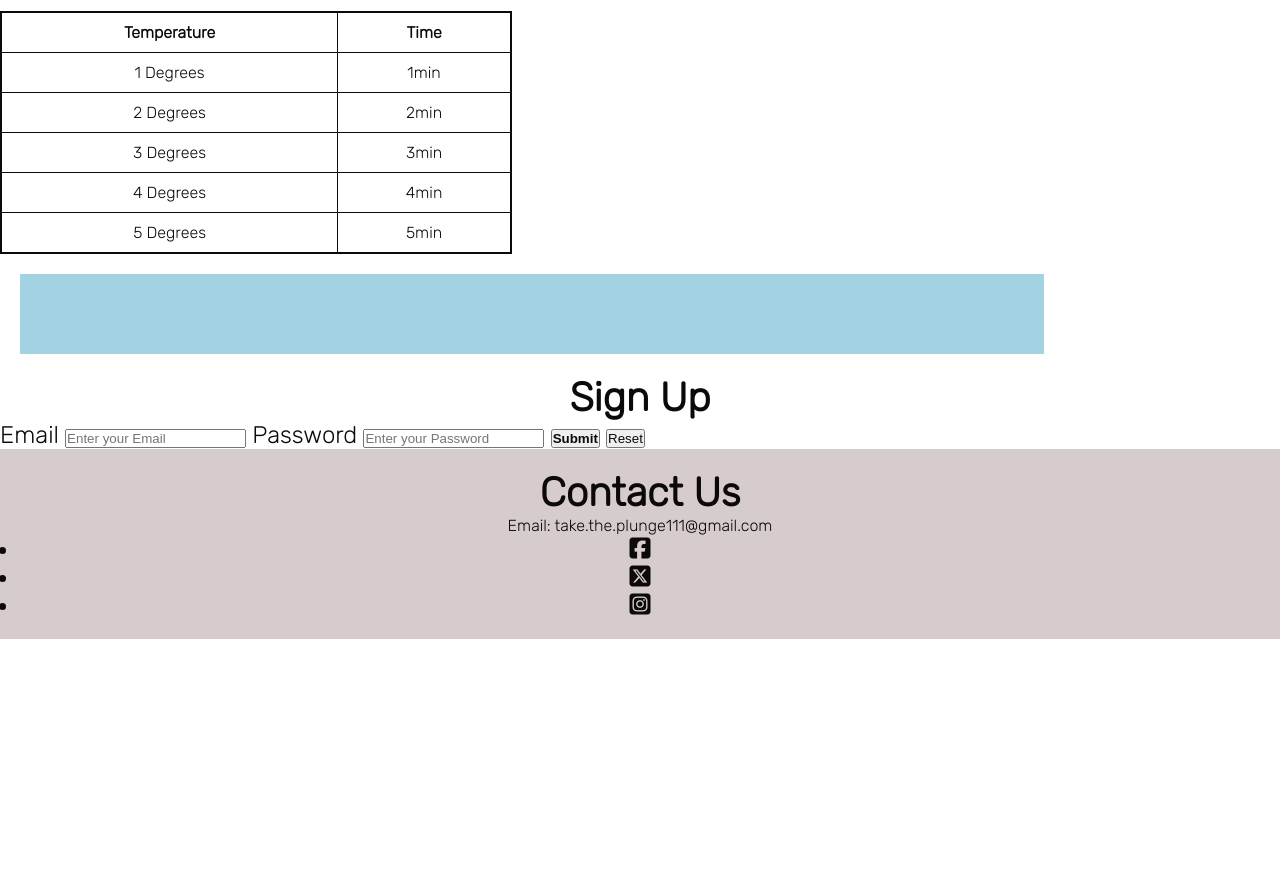
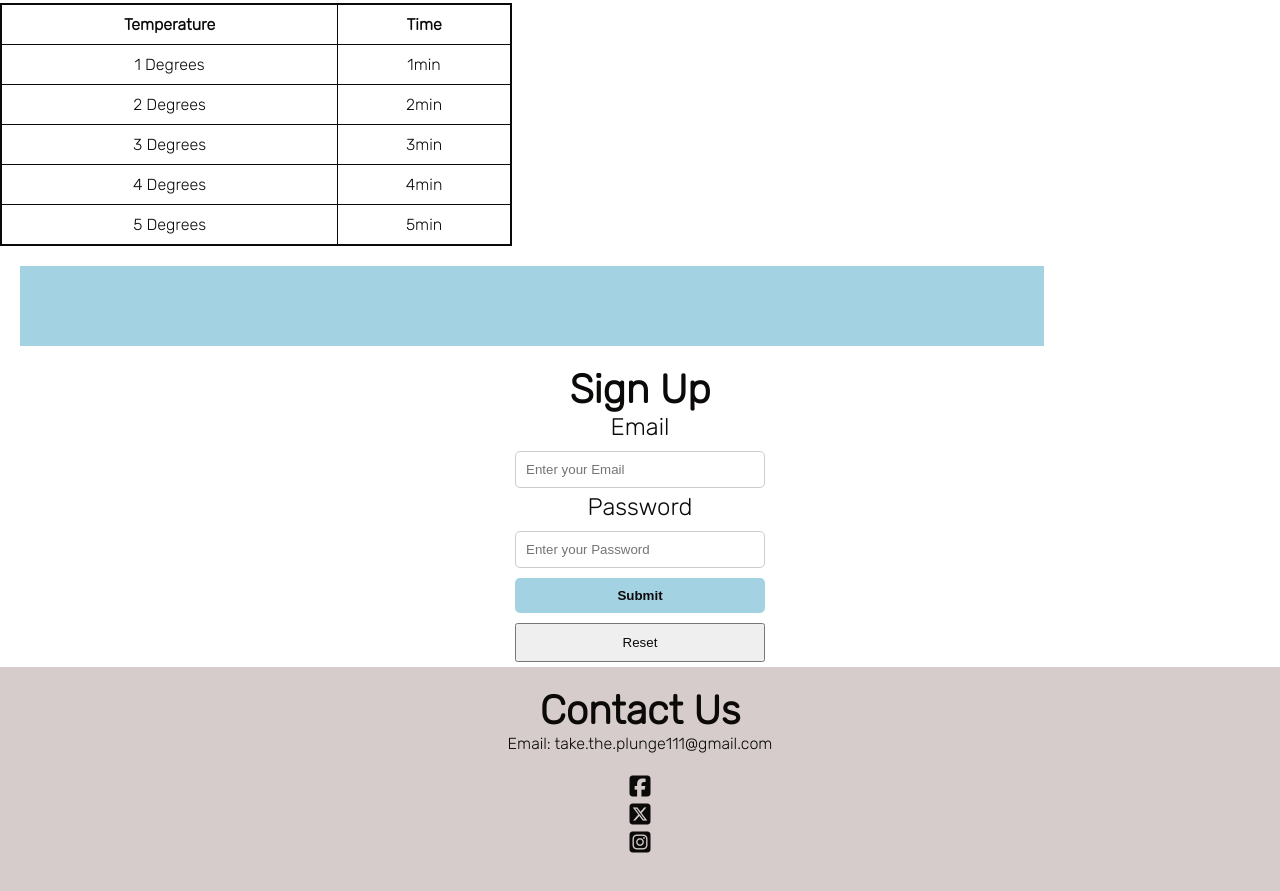
Before and after one commit to MattWass/My-Project-1-5, a plain HTML site: page index.html in a window 1280 px wide. Shown: the part 809-1700 px from the top of the page. Before the commit the page ends 1448 px from the top, so only its background shows below. Drawn offline with Linux system fonts and the light colour scheme.

Commit message:
form css updated to display better using flexbox

```diff
--- a/assets/style.css
+++ b/assets/style.css
@@ -126,11 +126,34 @@ th, td {
 }
 
 /* Style Sign Up form*/
-#signup form {
+form {
     display: flex;
     flex-direction: column;
     align-items: center;
+}
 
+form label {
+    margin-bottom: 5px;
+}
+
+form input, form button {
+    padding: 10px;
+    margin: 5px 0;
+    width: 80%;
+    max-width: 250px;
+}
+
+form input[type="email"], form input[type="password"] {
+    border: 1px solid #ccc;
+    border-radius: 5px;
+}
+
+form button {
+    background-color: rgb(163, 210, 226);
+    color: white;
+    border: none;
+    border-radius: 5px;
+    cursor: pointer;
 }
 
 /* Style footer section */
@@ -139,3 +162,31 @@ footer {
     padding: 20px;
     background-color: rgb(214, 204, 204);
 }
+
+#social-networks {
+    padding: 20px;
+    margin: 0 auto;
+    justify-content: center;
+    list-style: none;
+}
+
+/* Responsive Styles - Media Query for screens that are 980px and above */
+@media screen and (min-width: 980px) {
+    #nav {
+        height: 40px;
+    }
+
+    #nav ul,
+    #header {
+        display: flex;
+    }
+
+    #logo {
+        flex-grow: 1;
+    }
+
+    #header div {
+        width: 50%;
+    }
+
+}
```
